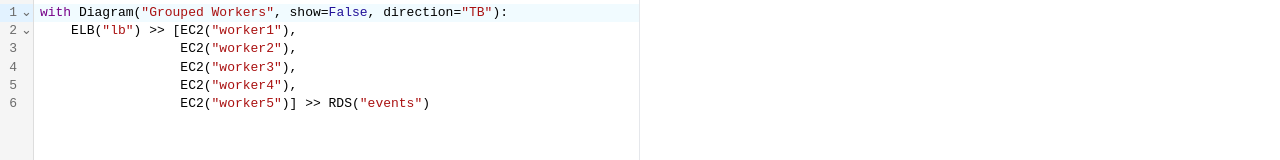
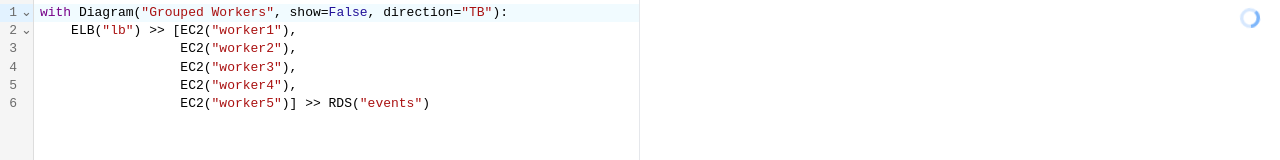
Before and after one commit to patrick91/diagrams-web, a Next.js app: page / in a window 1280 px wide. Shown: the top 160 px of the page. Built offline with nearby package versions, Linux system fonts and the light colour scheme.

Commit message:
Debounce

```diff
--- a/package.json
+++ b/package.json
@@ -12,6 +12,7 @@
     "@codemirror/lang-python": "^6.0.0",
     "@hpcc-js/wasm": "^1.14.1",
     "@uiw/react-codemirror": "^4.9.4",
+    "lodash.debounce": "^4.0.8",
     "next": "12.1.6",
     "react": "18.2.0",
     "react-dom": "18.2.0",
--- a/pages/index.tsx
+++ b/pages/index.tsx
@@ -3,13 +3,14 @@
 import Script from "next/script";
 import CodeMirror from "@uiw/react-codemirror";
 import { python } from "@codemirror/lang-python";
-import React from "react";
+import React, { useMemo } from "react";
 import { resources } from "../lib/resources";
 
 // @ts-ignore
 import Viz from "viz.js";
 // @ts-ignore
 import { Module, render } from "viz.js/full.render";
+import debounce from "lodash.debounce";
 
 const PRE_CODE = `
 import diagrams
@@ -42,16 +43,40 @@
                   EC2("worker5")] >> RDS("events")
 `.trim();
 
+const Loading = () => (
+  <svg
+    className="animate-spin -ml-1 mr-3 h-5 w-5 text-blue-400 absolute top-2 right-2"
+    xmlns="http://www.w3.org/2000/svg"
+    fill="none"
+    viewBox="0 0 24 24"
+  >
+    <circle
+      className="opacity-25"
+      cx="12"
+      cy="12"
+      r="10"
+      stroke="currentColor"
+      strokeWidth="4"
+    ></circle>
+    <path
+      className="opacity-75"
+      fill="currentColor"
+      d="M4 12a8 8 0 018-8V0C5.373 0 0 5.373 0 12h4zm2 5.291A7.962 7.962 0 014 12H0c0 3.042 1.135 5.824 3 7.938l3-2.647z"
+    ></path>
+  </svg>
+);
+
 const renderDiagram = async (pythonCode: string) => {
   // @ts-ignore
   await window.pyodide.runPythonAsync(PRE_CODE + pythonCode);
 };
 
 function Editor() {
-  // todo: debounce this
-  const onChange = React.useCallback((value: string) => {
+  const render = (value: string) => {
     renderDiagram(value);
-  }, []);
+  };
+
+  const onChange = useMemo(() => debounce(render, 300), []);
 
   return (
     <CodeMirror
@@ -118,7 +143,11 @@
           <Editor />
         </div>
 
-        <div id="chart"></div>
+        <div className="relative">
+          <Loading />
+
+          <div id="chart"></div>
+        </div>
       </div>
     </div>
   );
```
Also changed, not shown: 1 other file (tests, documents, lock files or other folders).
